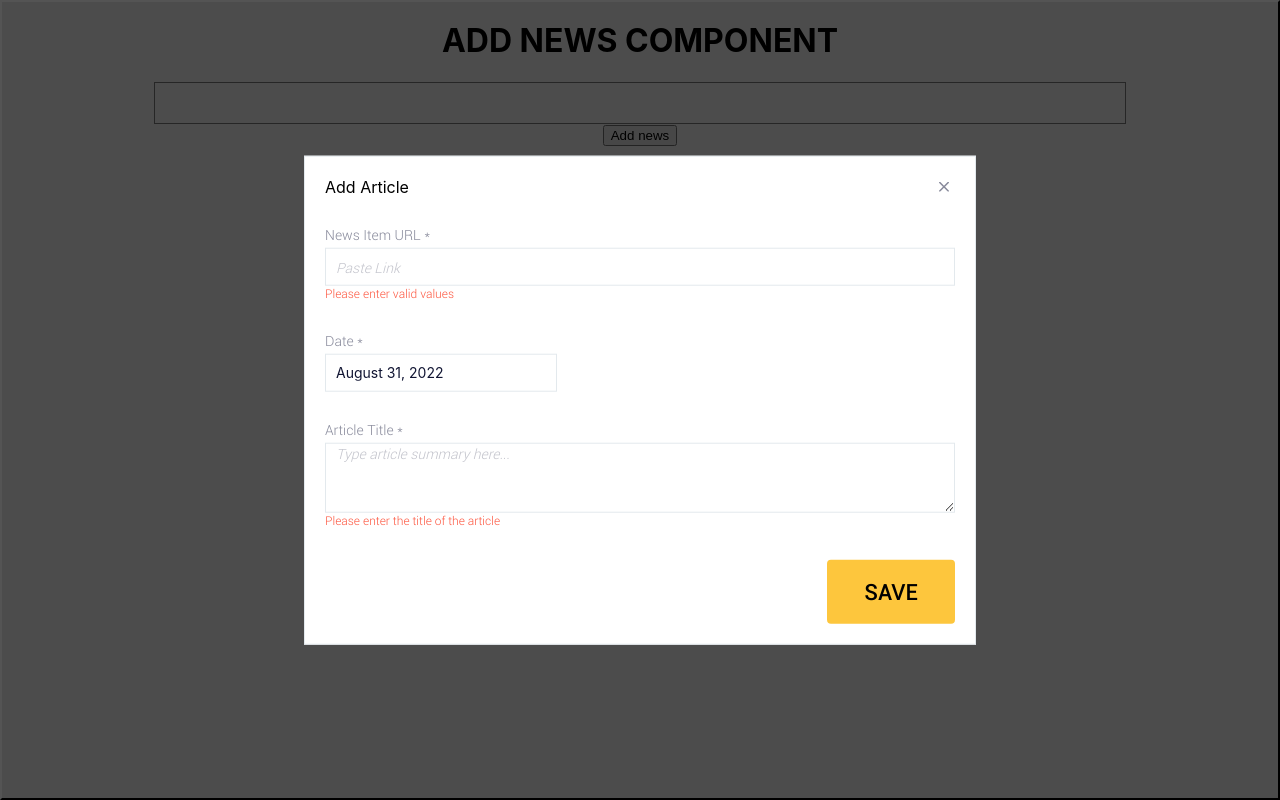
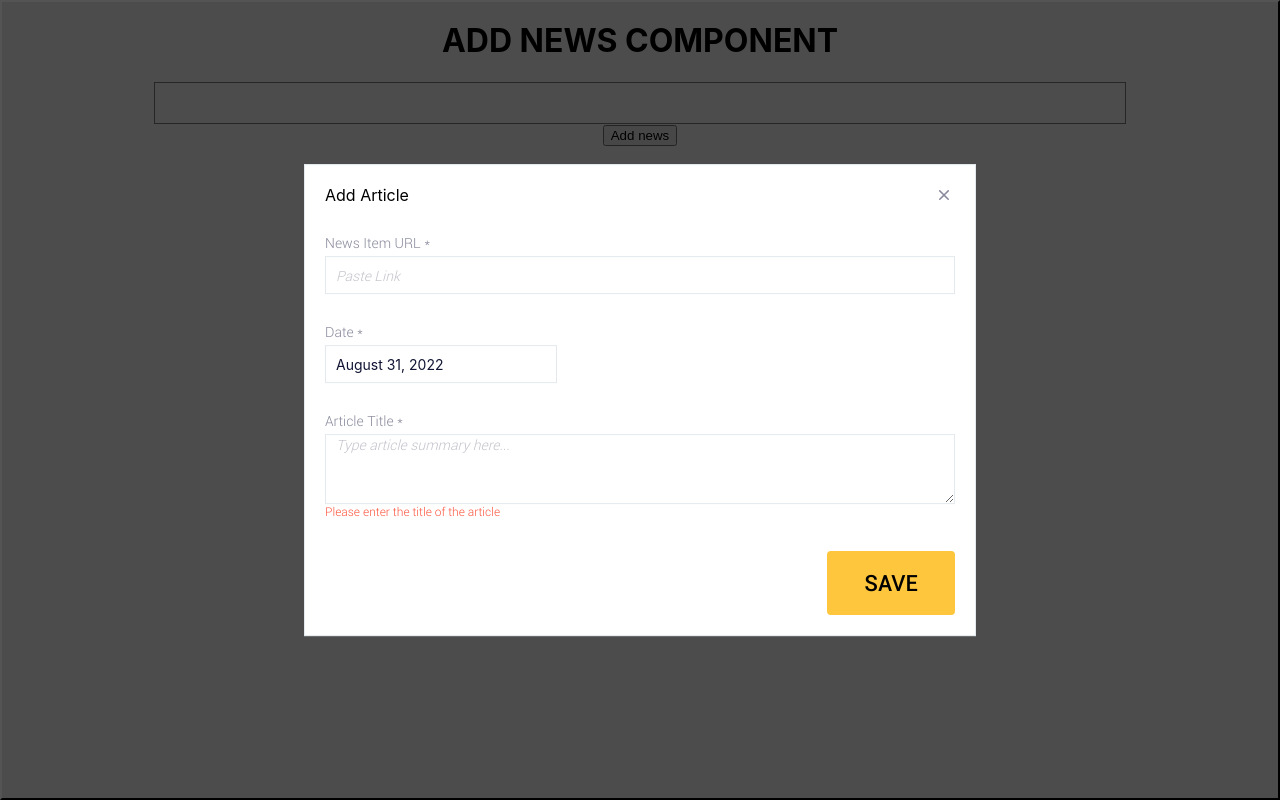
Before and after one commit to Tsipi/NewsTask1, a React (Create React App) app: page / in a window 1280 px wide. Both pictures are taken after a click on the button "Add news". Built offline with nearby package versions, Linux system fonts and the light colour scheme.

Commit message:
url  validation

```diff
--- a/src/components/NewsForm/NewsForm.tsx
+++ b/src/components/NewsForm/NewsForm.tsx
@@ -24,7 +24,7 @@ interface Props {
   url?: string | null;
   title?: string | null;
   date?: string | null;
-  isValidUrl?: boolean;
+  errorUrl?: string | null;
   handleUrlChange: (url: string) => void;
   handleTitleChange: (title: string) => void;
   handleDateChange: (date: string) => void;
@@ -38,7 +38,7 @@ export const NewsForm = ({
   url,
   title,
   date,
-  isValidUrl,
+  errorUrl,
   handleSubmit
 }: Props) => {
   return (
@@ -56,8 +56,8 @@ export const NewsForm = ({
           placeholder="Paste Link"
           onChange={(event) => handleUrlChange(event.target.value)}
         />
-        {!isValidUrl && (
-          <div className={styles.errorLabel}>Please enter valid values</div>
+        {errorUrl && (
+          <div className={styles.errorLabel}>{errorUrl}</div>
         )}
       </div>
       <div className={styles.inputContainer}>
--- a/src/features/AddNewsForm/AddNewsForm.tsx
+++ b/src/features/AddNewsForm/AddNewsForm.tsx
@@ -1,11 +1,12 @@
 import "react-datepicker/dist/react-datepicker.css";
 
-import React from "react";
+import React, { useState } from "react";
 import { useSelector, useDispatch } from "react-redux";
 import { closePopup, State } from "../../store";
 import { NewsForm } from "../../components/NewsForm/NewsForm";
 import { updateDate, updateTitle, updateUrl } from "./addNewsFormSlice";
 import { addNewsItem } from "../../components/ItemsList/itemsListSlice";
+import { isValidUrl } from "../../utils/isValidUrl";
 
 export const AddNewsForm = () => {
   const dispatch = useDispatch();
@@ -13,9 +14,18 @@ export const AddNewsForm = () => {
   const url = useSelector((state: State) => state.addNewsForm.url);
   const title = useSelector((state: State) => state.addNewsForm.title);
   const date = useSelector((state: State) => state.addNewsForm.date);
+  const [errorUrl, setErrorUrl] = useState<string | null>(null);
 
   const handleSubmit = () => {
-    if (url && date && title) {
+    if(!url){
+       setErrorUrl("Please paste a valid url");
+       return;
+    }
+    if(!isValidUrl(url)){
+       setErrorUrl("This is not a valid url");
+       return;
+    }
+    if (date && title) {
       dispatch(
         addNewsItem({
           url,
@@ -41,6 +51,6 @@ export const AddNewsForm = () => {
   };
 
   return (
-    <NewsForm handleDateChange={handleDateChange} handleTitleChange={handleTitleChange} handleUrlChange={handleUrlChange} handleSubmit={handleSubmit} />
+    <NewsForm errorUrl={errorUrl} handleDateChange={handleDateChange} handleTitleChange={handleTitleChange} handleUrlChange={handleUrlChange} handleSubmit={handleSubmit} />
   )
 };
--- /dev/null
+++ b/src/utils/isValidUrl.ts
@@ -0,0 +1,9 @@
+export const isValidUrl = (url:string) => {
+    const urlPattern = new RegExp('^(https?:\\/\\/)?'+ // validate protocol
+	    '((([a-z\\d]([a-z\\d-]*[a-z\\d])*)\\.)+[a-z]{2,}|'+ // validate domain name
+	    '((\\d{1,3}\\.){3}\\d{1,3}))'+ // validate OR ip (v4) address
+	    '(\\:\\d+)?(\\/[-a-z\\d%_.~+]*)*'+ // validate port and path
+	    '(\\?[;&a-z\\d%_.~+=-]*)?'+ // validate query string
+	    '(\\#[-a-z\\d_]*)?$','i'); // validate fragment locator
+    return urlPattern.test(url);
+}
```
